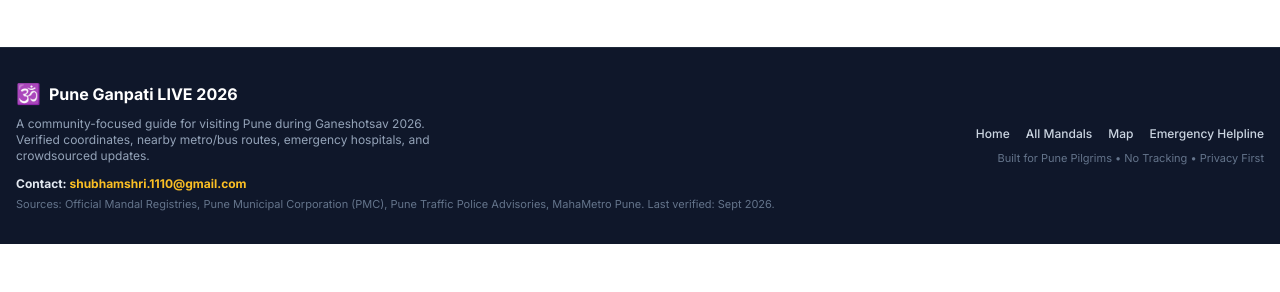
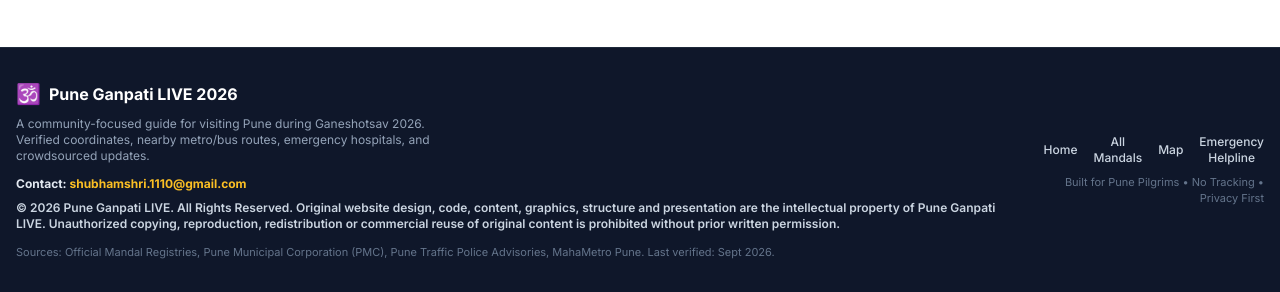
Before and after one commit to shubhamshri1011/ganpatilive, a plain HTML site: page index.html in a window 1280 px wide. Shown: the part 1771-2063 px from the top of the page. Before the commit the page ends 2015 px from the top, so only its background shows below. Drawn offline with nearby package versions, Linux system fonts and the light colour scheme.

Commit message:
Update index.html

```diff
--- a/index.html
+++ b/index.html
@@ -50,9 +50,6 @@
     .leaflet-popup-content-wrapper { border-radius: 12px; padding: 4px; }
     html { scroll-behavior: smooth; }
 </style>
-
-
-
 <!-- Top Alert Disclaimer -->
 <div id="approx-notice" class="bg-amber-600 text-white text-xs md:text-sm px-4 py-2 flex items-center justify-between text-center font-medium shadow-sm">
     <div class="flex-1 flex items-center justify-center gap-2">
@@ -162,7 +159,10 @@
             <p class="mt-3 text-slate-200 text-xs font-bold">
                 Contact: <a href="mailto:shubhamshri.1110@gmail.com" class="text-amber-400 hover:underline">shubhamshri.1110@gmail.com</a>
             </p>
-            <p class="mt-1 text-slate-500 text-[11px]">
+            <p class="mt-2 text-slate-300 text-xs font-semibold">
+                © 2026 Pune Ganpati LIVE. All Rights Reserved. Original website design, code, content, graphics, structure and presentation are the intellectual property of Pune Ganpati LIVE. Unauthorized copying, reproduction, redistribution or commercial reuse of original content is prohibited without prior written permission.
+            </p>
+            <p class="mt-3 text-slate-500 text-[11px]">
                 Sources: Official Mandal Registries, Pune Municipal Corporation (PMC), Pune Traffic Police Advisories, MahaMetro Pune. Last verified: Sept 2026.
             </p>
         </div>
@@ -724,7 +724,7 @@
                 railway: "Pune Junction (3.5 km)"
             },
             crowdStatus: "Busy",
-            officialSource: "Jilbya Maruti Mandal Trust",
+            officialSource: "Jilbya Maruti Trust",
             lastVerified: "2026-09-03",
             rating: 4.8,
             reviewsCount: 112
```
